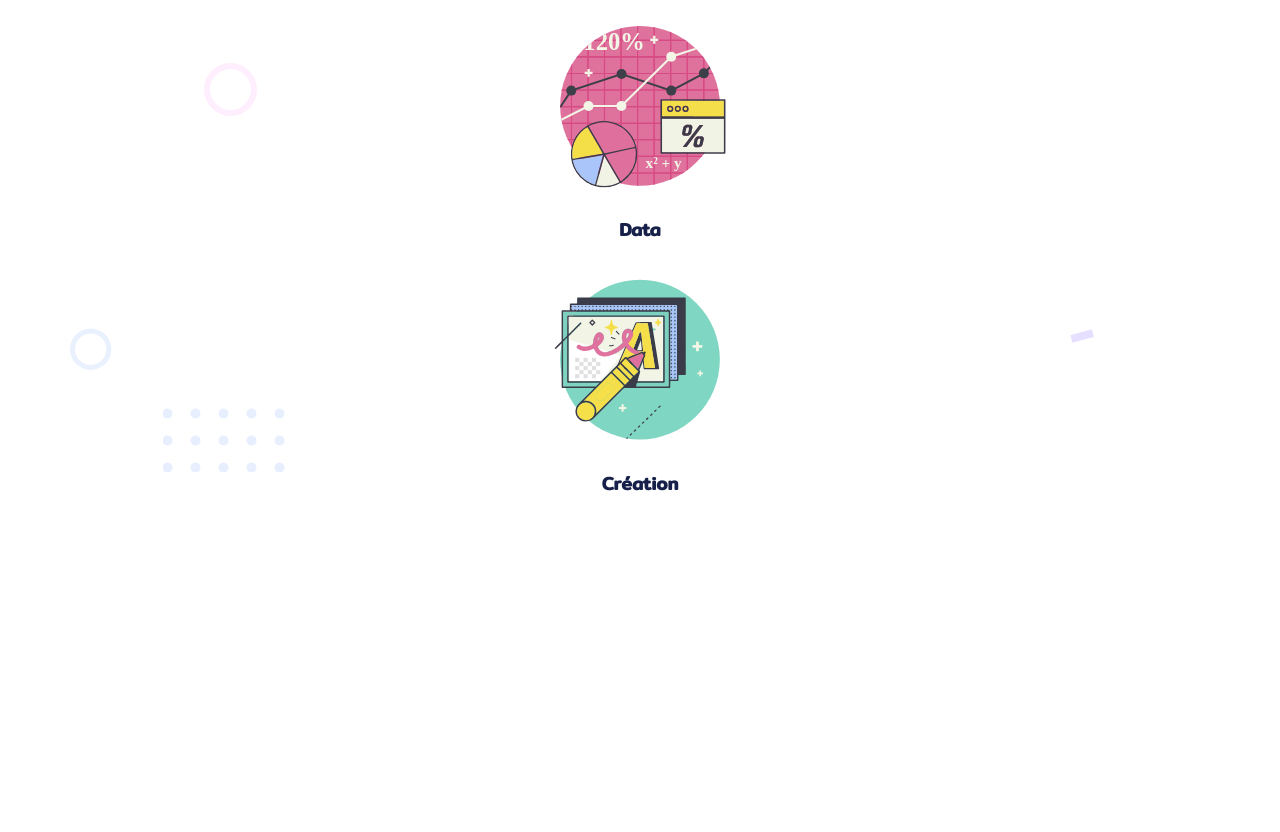
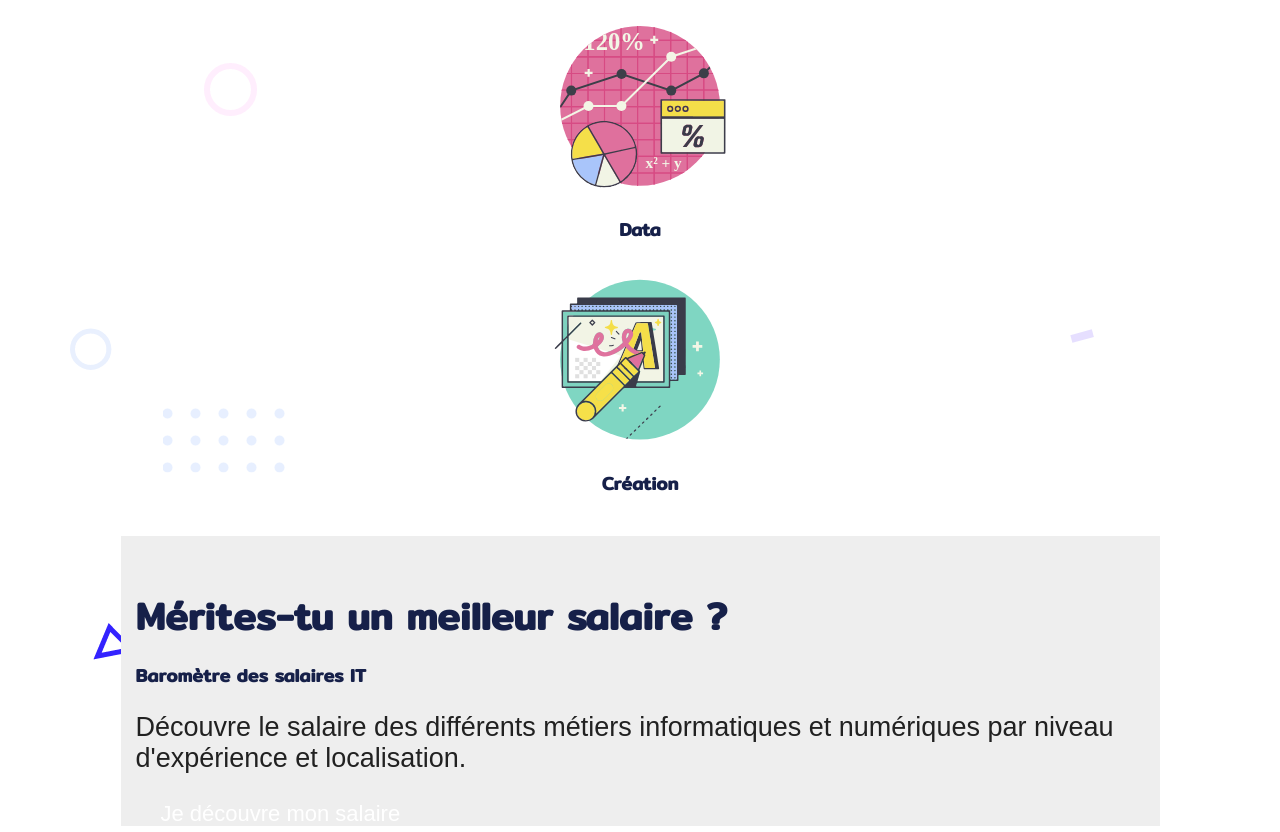
Before and after one commit to Fly-76/ChooseYourBoss, a website built with Parcel: page index.html in a window 1280 px wide. Shown: the part 2797-3629 px from the top of the page. Before the commit the page ends 3339 px from the top, so only its background shows below. Built offline with nearby package versions, Linux system fonts and the light colour scheme.

Commit message:
add css to footer

```diff
--- a/css/main.css
+++ b/css/main.css
@@ -120,6 +120,15 @@ textarea {
     text-align: center;
   }
 
+  footer {
+    /* text-align:  */
+    background-color: #eeeeee;
+    width: 80%;
+    margin: auto;
+    padding-left: 15px;
+    padding-top: 30px;
+  }
+
   section {
     margin-top: -32px;
   }
@@ -213,7 +222,6 @@ textarea {
     max-width: 200px;
     height: auto;
   }
-
 
   .secondBg {
     background-color: #2b345d;
--- a/index.html
+++ b/index.html
@@ -105,10 +105,10 @@
 
   <!-- /************************ FOOTER *******************************/ -->
   <footer>
-    <!-- <h2>Mérites-tu un meilleur salaire ?</h2>
+    <h2>Mérites-tu un meilleur salaire ?</h2>
     <h3>Baromètre des salaires IT</h3>
     <p>Découvre le salaire des différents métiers informatiques et numériques par niveau d'expérience et localisation.</p>
-    <a href="#">Je découvre mon salaire</a> -->
+    <a href="#" class="smallbtn">Je découvre mon salaire</a>
   </footer>
 
   <!-- /************************ END OF LAYOUT *************************/ -->
```
